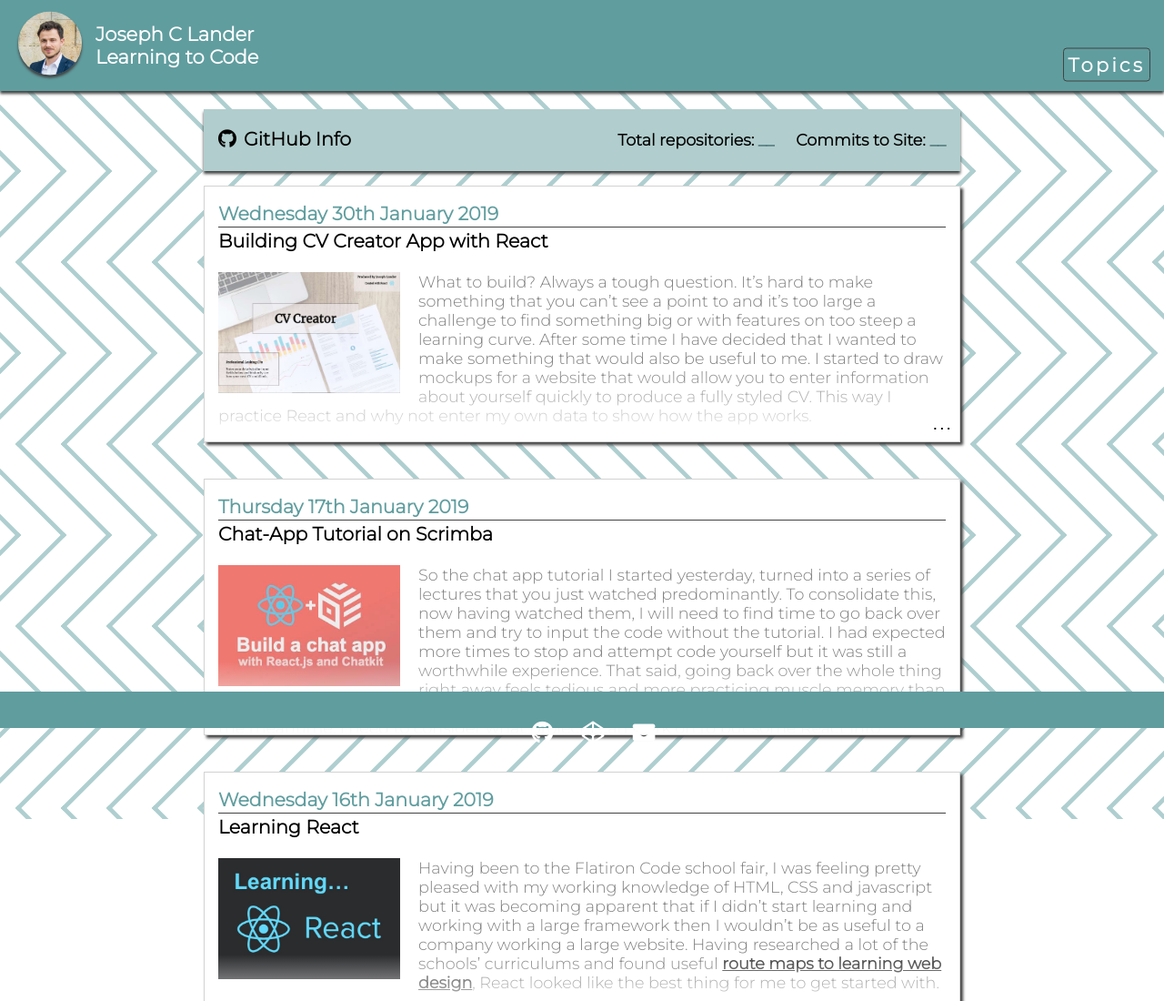
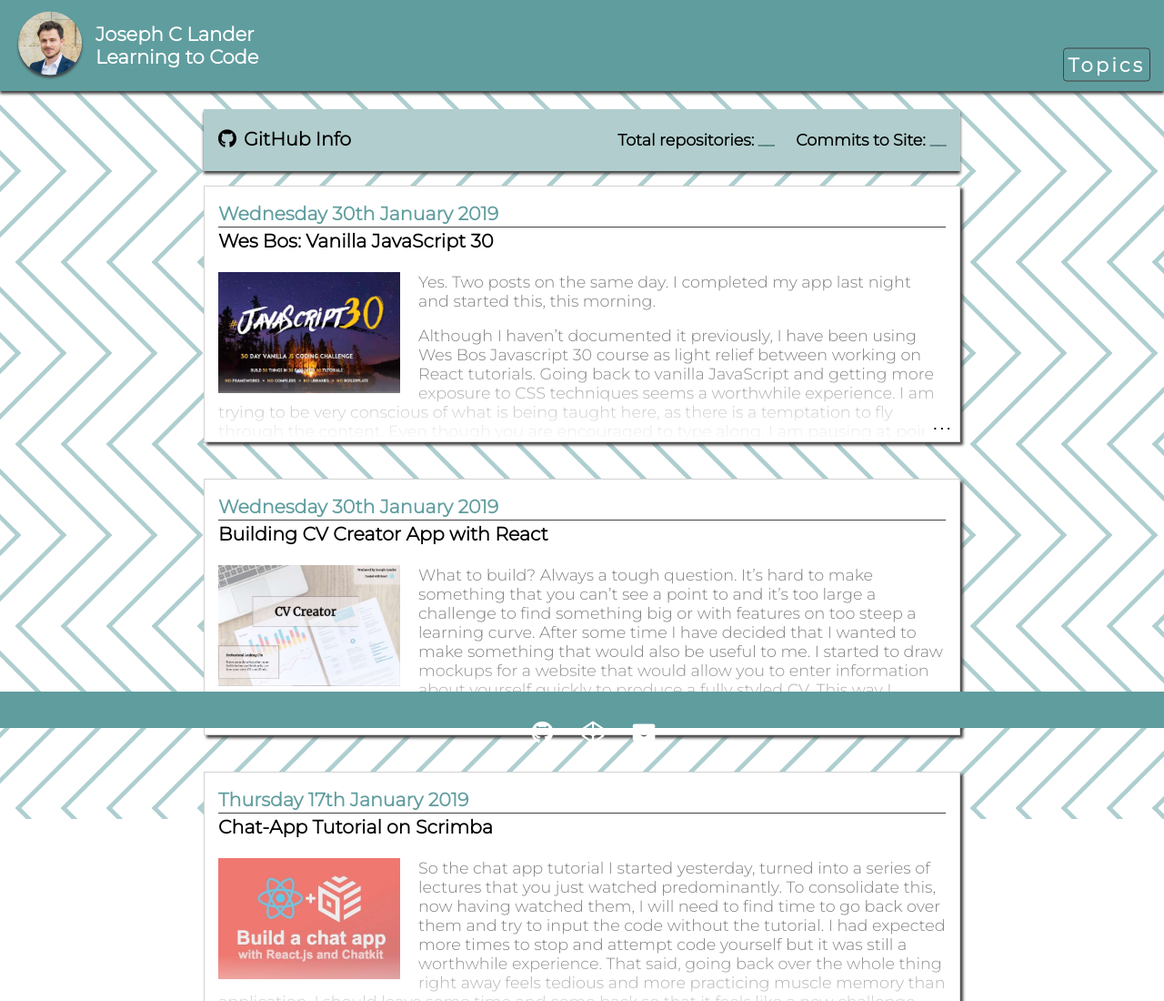
Before and after one commit to josephclander/WebBlog, a plain HTML site: page index.html in a window 1280 px wide. Shown: the top 1100 px of the page at 91% size. Drawn offline with nearby package versions, Linux system fonts and the light colour scheme; no server answers.

Commit message:
New post added using wes bos 30 js lessons. lesson 4.

```diff
--- a/index.html
+++ b/index.html
@@ -93,6 +93,60 @@
             <p>A new post</p>
           </div>
         </article> -->
+
+      <article class="post reveal javascript">
+        <div class="fade overlay"></div>
+        <button class="more">. . .</button>
+        <div class="date">
+          <h3>Wednesday 30th January 2019</h3>
+        </div>
+        <div class="article-title">
+          <h3>Wes Bos: Vanilla JavaScript 30</h3>
+        </div>
+        <div class="article clearfix">
+          <img class="post-photo" src="Images/wesbosjs30.jpg" alt="Title page of Wes Bos 30 site" />
+          <p>Yes. Two posts on the same day. I completed my app last night and started this, this morning.</p>
+          <p>Although I haven’t documented it previously, I have been using Wes Bos Javascript 30 course as light
+            relief between working on
+            React tutorials. Going back to vanilla JavaScript and getting more exposure to CSS techniques seems a
+            worthwhile
+            experience. I am trying to be very conscious of what is being taught here, as there is a temptation to fly
+            through the
+            content. Even though you are encouraged to type along, I am pausing at points to go over the finer details
+            of the code
+            he goes through and taking a closer look at some of the setup he has done for us. For example, I just
+            worked through
+            the section 5, “Flex panel gallery”.</p>
+
+          <h3>
+            Main Learning Points:
+          </h3>
+
+          <p>Scanning the CSS in the code I was trying to familiarize myself with his styling techniques. Small details
+            that stood
+            out to me were:</p>
+
+          <ul>
+            <li>
+              Using a box shadow “inset” - An almost transparent white used with only a blur.
+            </li>
+            <li>Multiple transition properties - to this point I only set a transition of 0.3s for things such as a
+              button press but
+              this goes into more detail.</li>
+            <li>Use of cubic-bezier - I remember him using this in one of the previous lessons but I would need to
+              experiment to learn
+              what settings work best.</li>
+            <li>Selector “> *” - I have seen contradictory opinions on types of selectors to use and reading up on BEM,
+              this seems to
+              be strictly discouraged. However, in this scenario it seems quick and intuitive. Of course it means that
+              if the page
+              has more text added to it, it will be broken but I imagine this type would be completely re-written
+              rather than adapted
+              so it makes sense here.</li>
+          </ul>
+
+        </div>
+      </article>
 
       <article class="post reveal">
         <div class="fade overlay"></div>
```
Also changed, not shown: Images/wesbosjs30.jpg (added).
